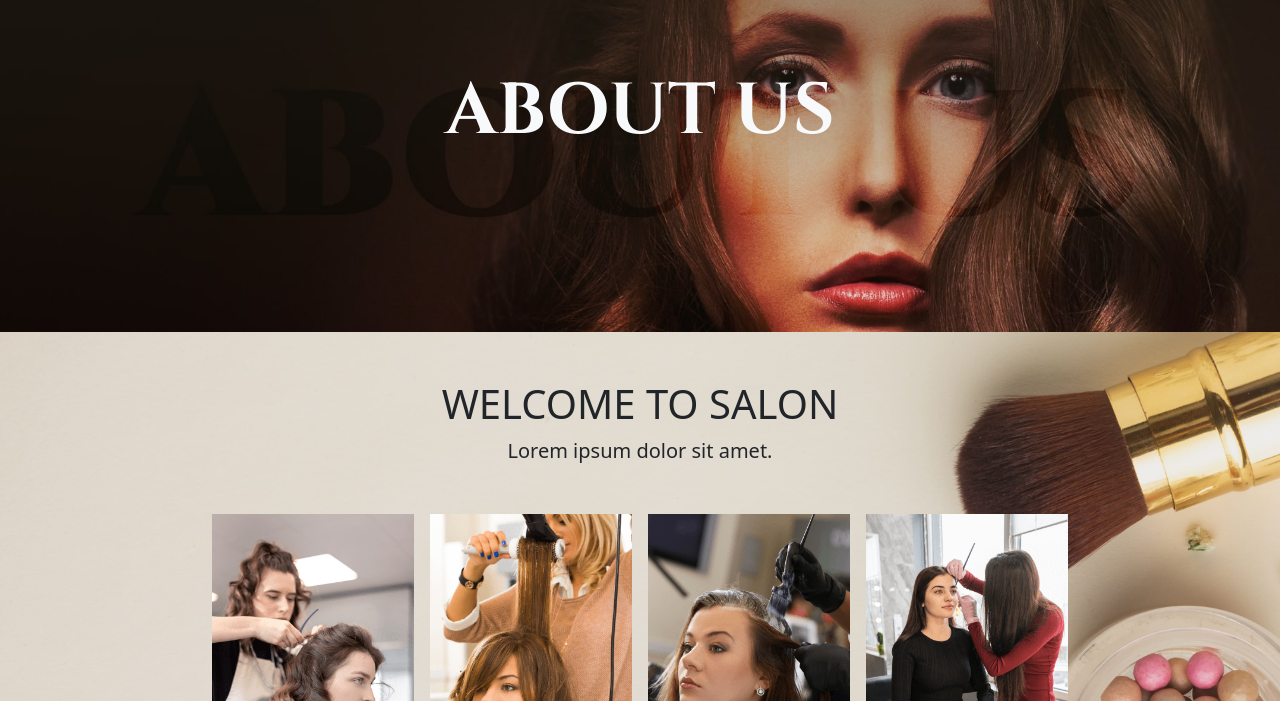
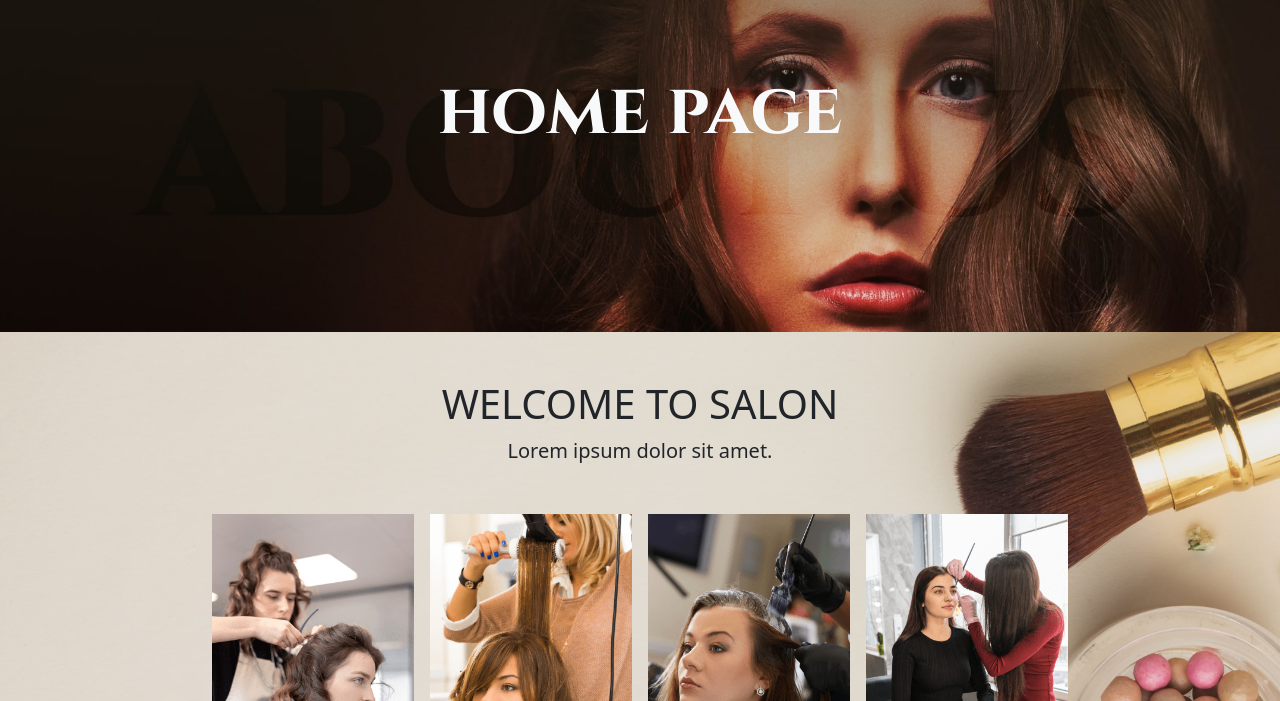
Before and after one commit to gowebez-vasantha/git-demo, a plain HTML site: page about.html in a window 1280 px wide. Shown: the part 99-800 px from the top of the page. Drawn offline with nearby package versions, Linux system fonts and the light colour scheme; a web font is replaced by a local one.

Commit message:
the has been modifide

```diff
--- a/about.html
+++ b/about.html
@@ -47,7 +47,7 @@
                 </navbar><!-----------NAVEBAR SECTION START------------->
                 <div class="headings pb-lg-5 mb-lg-5 pt-lg-5">
                     <div class="text-light text-center font-cinzel">
-                        <p class="display-2 pb-lg-5 fw-bold pt-xl-4">ABOUT US</p>
+                        <p class="display-2 pb-lg-5 fw-bold pt-xl-4">home page</p>
                     </div>
                 </div>
             </div>
```
